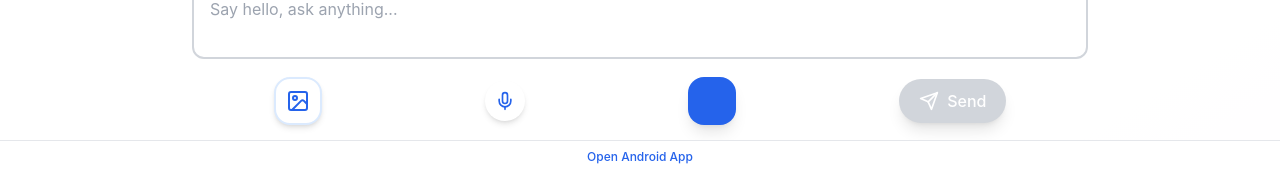
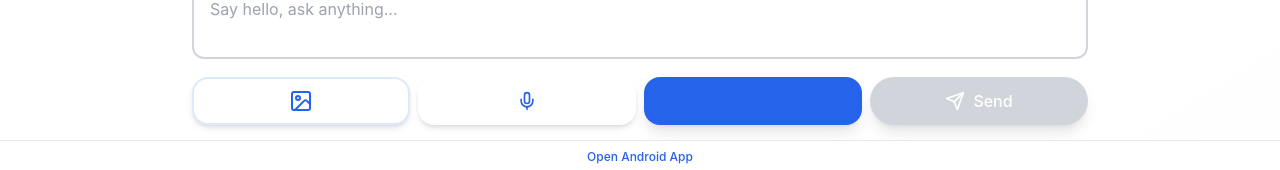
Before and after one commit to jerrymcma/bluegenie, a React (Vite) app in the folder sparkifire-web/: page / in a window 1280 px wide. Shown: the part 627-797 px from the top of the page. Built offline with nearby package versions, Linux system fonts and the light colour scheme; no server answers; some icons are missing.

Commit message:
Fix chat action bar button spacing

```diff
--- a/sparkifire-web/src/components/ChatInput.tsx
+++ b/sparkifire-web/src/components/ChatInput.tsx
@@ -159,11 +159,11 @@ export function ChatInput({ onStartFresh, onShowFavorites }: ChatInputProps) {
         />
 
         {/* Action Buttons */}
-        <div className="flex items-center justify-around mt-3">
-          <div className="relative">
+        <div className="mt-3 grid grid-cols-4 gap-2 w-full">
+          <div className="relative w-full">
             <button
               onClick={() => setShowImageOptions(!showImageOptions)}
-              className="w-12 h-12 flex items-center justify-center bg-white border-2 border-blue-100 text-blue-600 rounded-2xl hover:border-blue-300 transition-colors shadow-md hover:shadow-xl"
+              className="w-full h-12 flex items-center justify-center bg-white border-2 border-blue-100 text-blue-600 rounded-2xl hover:border-blue-300 transition-colors shadow-md hover:shadow-xl"
               title="Open Sparki tools"
             >
               <ImageIcon className="w-6 h-6" />
@@ -229,16 +229,25 @@ export function ChatInput({ onStartFresh, onShowFavorites }: ChatInputProps) {
               </div>
             )}
           </div>
-          <button onClick={handleVoiceToggle} className={`w-10 h-10 flex items-center justify-center rounded-full transition-colors shadow-md hover:shadow-lg ${isListening ? 'bg-red-100 text-red-500' : 'text-blue-600 hover:bg-blue-50'}`} title={isListening ? 'Stop listening' : 'Start voice input'}>
+
+          <button
+            onClick={handleVoiceToggle}
+            className={`w-full h-12 flex items-center justify-center rounded-2xl transition-colors shadow-md hover:shadow-lg ${
+              isListening ? 'bg-red-100 text-red-500' : 'text-blue-600 hover:bg-blue-50'
+            }`}
+            title={isListening ? 'Stop listening' : 'Start voice input'}
+          >
             {isListening ? <MicOff className="w-5 h-5" /> : <Mic className="w-5 h-5" />}
           </button>
+
           <button
             onClick={handleSparkIdea}
-            className="w-12 h-12 flex items-center justify-center bg-blue-600 rounded-2xl shadow-lg hover:shadow-2xl transition-all"
+            className="w-full h-12 flex items-center justify-center bg-blue-600 rounded-2xl shadow-lg hover:shadow-2xl transition-all"
             title="Sparki Idea"
           >
-            <FlashOnIcon className="w-6 h-6" color="#FFD54F" />
+            <FlashOnIcon color="#FFD54F" />
           </button>
+
           <button
             onClick={handleSend}
             disabled={(!messageText.trim() && !selectedImagePreview) || isLoading}
```
